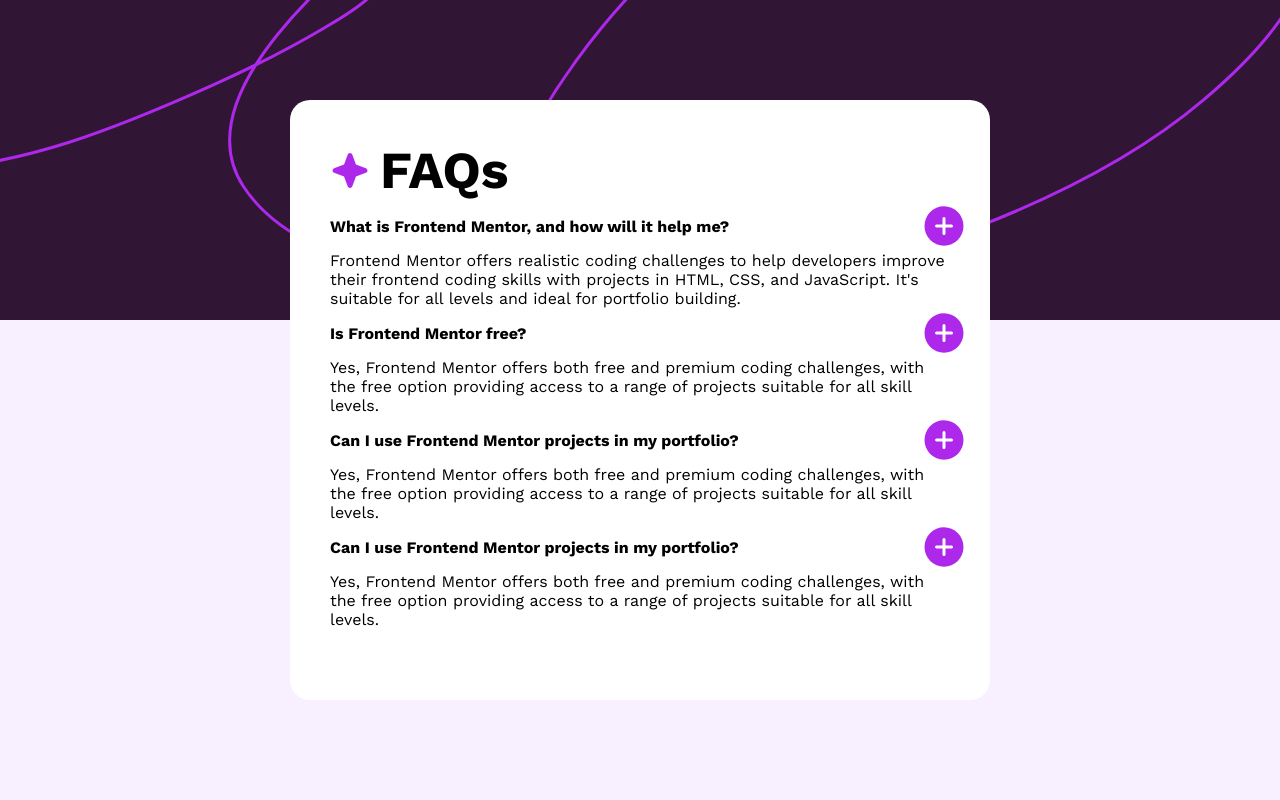
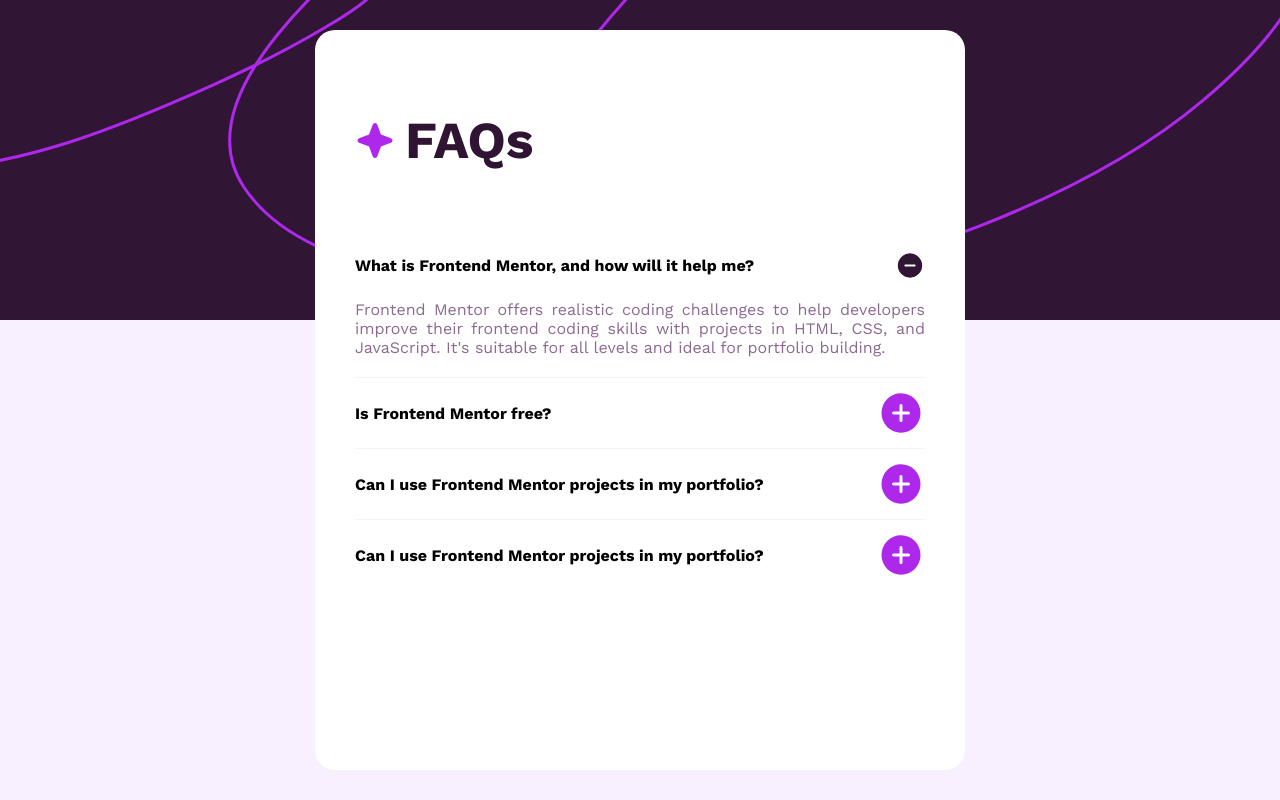
Before and after one commit to mFahadYounas/faq-accordion-main, a website built with Vite: page index.html in a window 1280 px wide. Both pictures are taken after a click on the button "What is Frontend Mentor, and how will it help me?". Built offline with nearby package versions, Linux system fonts and the light colour scheme.

Commit message:
Adjusted styles to match design and implemented panel display/hide feature in TS

```diff
--- a/index.html
+++ b/index.html
@@ -12,6 +12,7 @@
       href="./src/assets/images/favicon-32x32.png"
     />
     <link rel="stylesheet" href="./src/scss/styles.scss" />
+    <script src="src/App.ts" defer></script>
     <title>Frontend Mentor | FAQ accordion</title>
   </head>
   <body>
@@ -26,58 +27,68 @@
         <img src="./src/assets/images/icon-star.svg" alt="star-icon" />
         <h1>FAQs</h1>
       </section>
+      <section class="qna">
         <section class="question">
-        <button>What is Frontend Mentor, and how will it help me?</button>
+          <button>
+            What is Frontend Mentor, and how will it help me?
             <span>
               <img src="./src/assets/images/icon-plus.svg" alt="plus icon" />
             </span>
+          </button>
         </section>
-      <section class="answer">
+        <section class="answer hidden">
           <p>
-          Frontend Mentor offers realistic coding challenges to help developers
-          improve their frontend coding skills with projects in HTML, CSS, and
-          JavaScript. It's suitable for all levels and ideal for portfolio
-          building.
+            Frontend Mentor offers realistic coding challenges to help
+            developers improve their frontend coding skills with projects in
+            HTML, CSS, and JavaScript. It's suitable for all levels and ideal
+            for portfolio building.
           </p>
         </section>
+      </section>
+      <section class="qna">
         <section class="question">
           <button>Is Frontend Mentor free?</button>
           <span>
             <img src="./src/assets/images/icon-plus.svg" alt="plus icon" />
           </span>
         </section>
-      <section class="answer">
+        <section class="answer hidden">
           <p>
             Yes, Frontend Mentor offers both free and premium coding challenges,
-          with the free option providing access to a range of projects suitable
-          for all skill levels.
+            with the free option providing access to a range of projects
+            suitable for all skill levels.
           </p>
         </section>
+      </section>
+      <section class="qna">
         <section class="question">
           <button>Can I use Frontend Mentor projects in my portfolio?</button>
           <span>
             <img src="./src/assets/images/icon-plus.svg" alt="plus icon" />
           </span>
         </section>
-      <section class="answer">
+        <section class="answer hidden">
           <p>
             Yes, Frontend Mentor offers both free and premium coding challenges,
-          with the free option providing access to a range of projects suitable
-          for all skill levels.
+            with the free option providing access to a range of projects
+            suitable for all skill levels.
           </p>
         </section>
+      </section>
+      <section class="qna">
         <section class="question">
           <button>Can I use Frontend Mentor projects in my portfolio?</button>
           <span>
             <img src="./src/assets/images/icon-plus.svg" alt="plus icon" />
           </span>
         </section>
-      <section class="answer">
+        <section class="answer hidden">
           <p>
             Yes, Frontend Mentor offers both free and premium coding challenges,
-          with the free option providing access to a range of projects suitable
-          for all skill levels.
+            with the free option providing access to a range of projects
+            suitable for all skill levels.
           </p>
+        </section>
       </section>
     </section>
     <!-- FAQs What is Frontend Mentor, and how will it help me? Frontend Mentor
--- a/src/App.ts
+++ b/src/App.ts
@@ -0,0 +1,23 @@
+const questionButton = document.querySelectorAll(".question > button");
+
+const answer = document.querySelectorAll(".answer");
+
+const plusMinusImg = document.querySelectorAll(
+  ".question > button > span > img"
+);
+
+let answerState = false;
+
+questionButton.forEach((button, i) => {
+  button.addEventListener("click", () => {
+    if (!answerState) {
+      answer[i].classList.remove("hidden");
+      plusMinusImg[i].setAttribute("src", "./src/assets/images/icon-minus.svg");
+      answerState = true;
+      return;
+    }
+    answer[i].classList.add("hidden");
+    answerState = false;
+    plusMinusImg[i].setAttribute("src", "./src/assets/images/icon-plus.svg");
+  });
+});
--- a/src/scss/styles.scss
+++ b/src/scss/styles.scss
@@ -32,6 +32,11 @@
 //   font-style: normal;
 // }
 
+$darkPurple: hsl(292, 42%, 14%);
+$grayishPurple: hsl(292, 16%, 49%);
+$lightPink: hsl(275, 100%, 97%);
+$white: hsl(0, 0%, 100%);
+
 * {
   margin: 0;
   padding: 0;
@@ -42,7 +47,7 @@
 html {
   height: 100%;
   width: 100dvw;
-  background-color: hsl(275, 100%, 97%);
+  background-color: $lightPink;
 }
 
 body {
@@ -67,13 +72,13 @@
   top: 50%;
   left: 50%;
   transform: translate(-50%, -50%);
-  width: 700px;
-  background-color: hsl(0, 0%, 100%);
+  width: 650px;
+  background-color: $white;
   display: flex;
   flex-direction: column;
   justify-content: flex-start;
   align-items: center;
-  height: 600px;
+  height: 740px;
   padding: 40px;
   border-radius: 20px;
 }
@@ -85,7 +90,8 @@
   align-items: center;
   justify-content: left;
   flex: 0.5;
-  //   border: 1px solid blue;
+  color: $darkPurple;
+  margin-bottom: 20px;
 }
 
 .accordion-header > h1 {
@@ -93,14 +99,27 @@
   font-weight: bold;
 }
 
+.qna {
+  border-bottom: 1px solid $lightPink;
+  margin-top: 10px;
+  width: 100%;
+  &:last-of-type {
+    border-bottom: none;
+  }
+}
+
 .question {
   width: 100%;
   height: 50px;
   display: flex;
   justify-content: space-between;
-  // border: 1px solid black;
+  color: $darkPurple;
+  margin-bottom: 10px;
   button {
     // font-family: Work-Sans;
+    display: flex;
+    justify-content: space-between;
+    align-items: center;
     font-size: 16px;
     font-weight: 600;
     outline: none;
@@ -109,11 +128,21 @@
     // width: 100%;
     height: 100%;
     text-align: left;
-    // border: 1px solid black;
+    flex: 1;
     cursor: pointer;
   }
   span {
-    // border: 1px solid black;
     display: flex;
+    cursor: pointer;
   }
 }
+
+.answer {
+  text-align: justify;
+  color: $grayishPurple;
+  margin-bottom: 20px;
+}
+
+.hidden {
+  display: none;
+}
```
Lines whose indentation alone changed are shown as unchanged.
